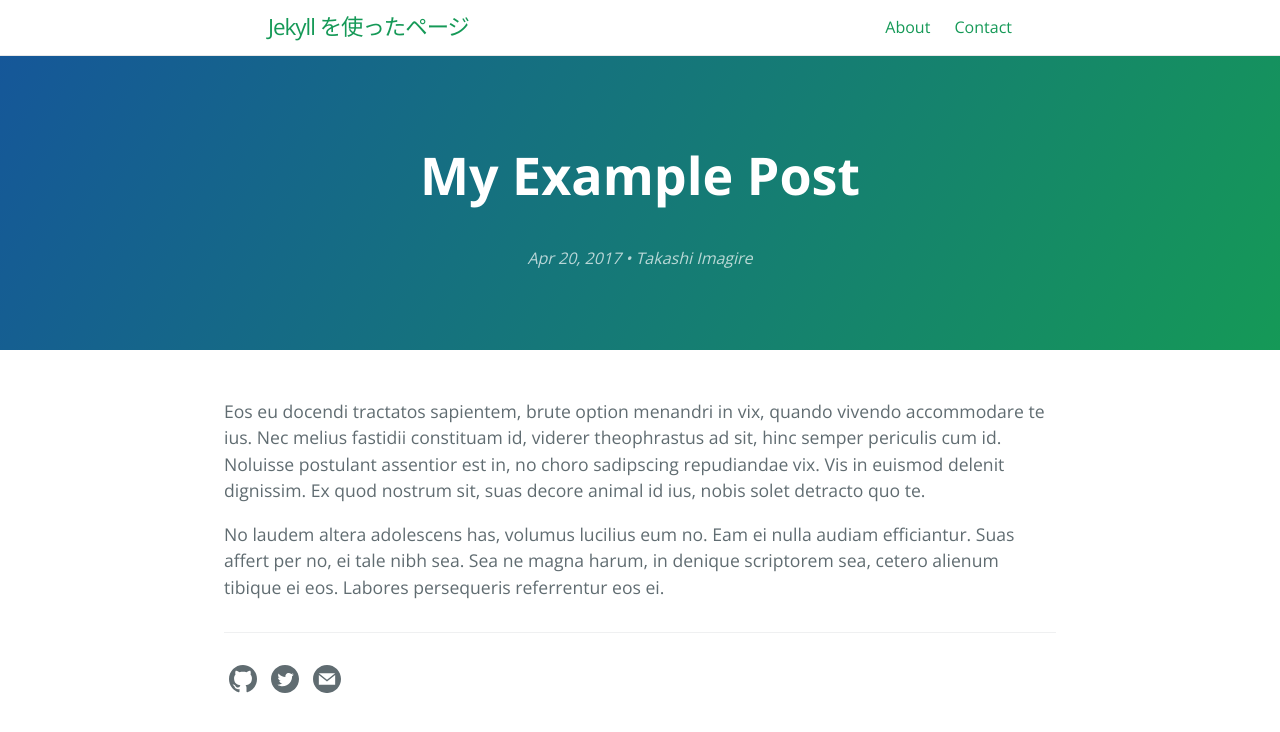
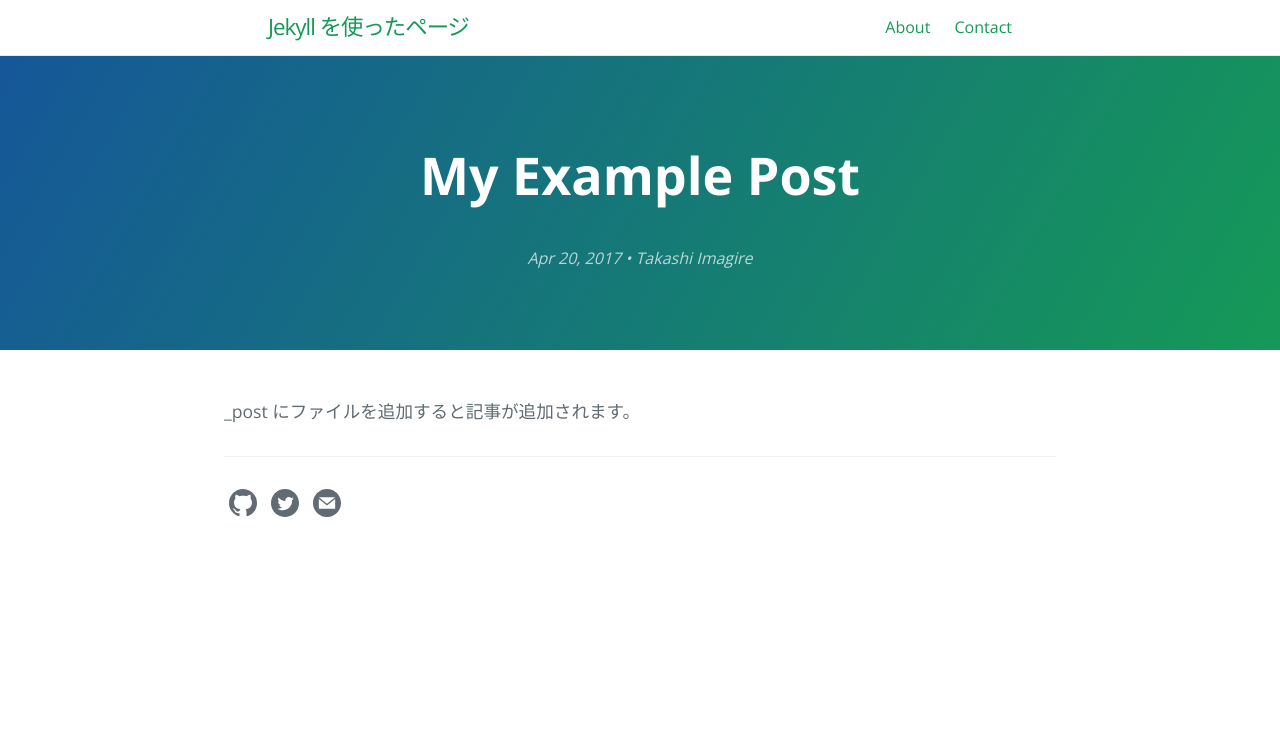
Before and after one commit to t-kougei-game-web-2017/web2-5, a Jekyll site: the page built from _posts/2017-04-20-my-example-post.md, in a window 1280 px wide. Shown: the top 732 px of the page. Built offline with Jekyll 4.4.1, drawn with Linux system fonts in a browser that asks for light colours.

Commit message:
Update 2017-04-20-my-example-post.md

```diff
--- a/_posts/2017-04-20-my-example-post.md
+++ b/_posts/2017-04-20-my-example-post.md
@@ -2,11 +2,4 @@
 layout: post
 ---
 
-Eos eu docendi tractatos sapientem, brute option menandri in vix, quando vivendo accommodare te ius. Nec melius fastidii constituam id, viderer theophrastus ad sit, hinc semper periculis cum id. Noluisse postulant assentior est in, no choro sadipscing repudiandae vix. Vis in euismod delenit dignissim. Ex quod nostrum sit, suas decore animal id ius, nobis solet detracto quo te.
-
-{% comment %}
-Might you have an include in your theme? Why not try it here!
-{% include my-themes-great-include.html %}
-{% endcomment %}
-
-No laudem altera adolescens has, volumus lucilius eum no. Eam ei nulla audiam efficiantur. Suas affert per no, ei tale nibh sea. Sea ne magna harum, in denique scriptorem sea, cetero alienum tibique ei eos. Labores persequeris referrentur eos ei.
+_post にファイルを追加すると記事が追加されます。
```
